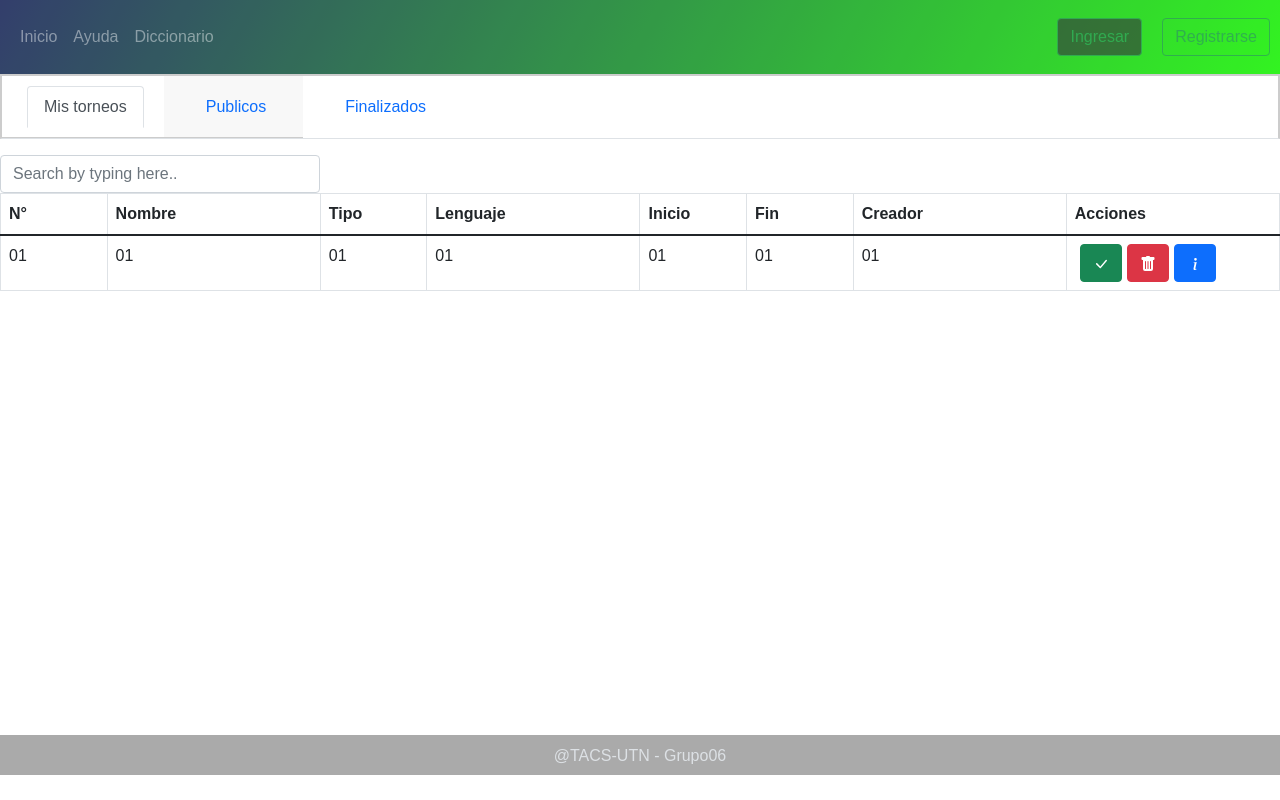
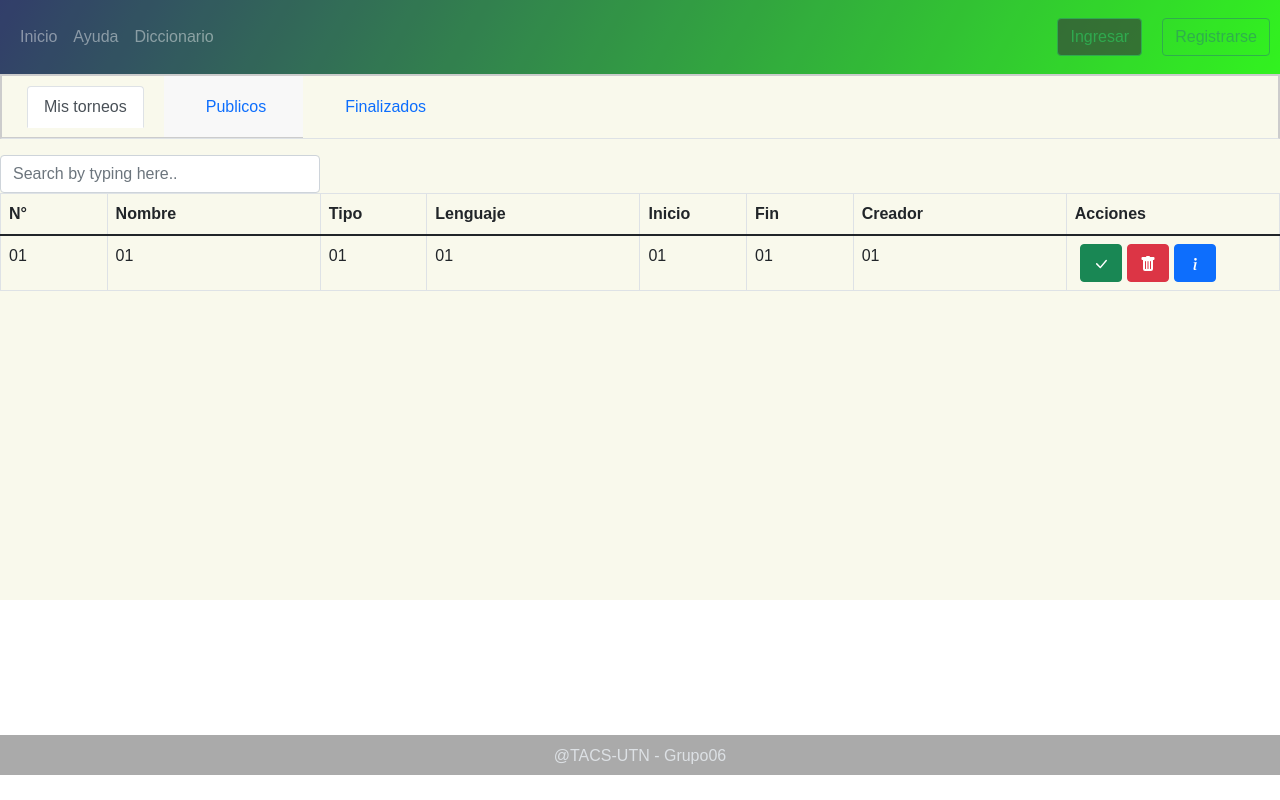
Before and after one commit to MacarenaPesce/TACS-Wordle-grupo6, a React app in the folder frontend/: page /tourney in a window 1280 px wide. Built offline with nearby package versions, Linux system fonts and the light colour scheme.

Commit message:
formateando algunos archivos

```diff
--- a/frontend/src/components/footer/Footer.js
+++ b/frontend/src/components/footer/Footer.js
@@ -2,13 +2,10 @@ import React from 'react';
 import './Footer.css';
 
 function Footer() {
-
-
   return (
     <footer >
         @TACS-UTN - Grupo06
     </footer>
-
   );
 }
 
--- a/frontend/src/components/navbar/Navbar.js
+++ b/frontend/src/components/navbar/Navbar.js
@@ -3,11 +3,7 @@ import Navbar from 'react-bootstrap/Navbar'
 import Nav from 'react-bootstrap/Nav'
 import Container from 'react-bootstrap/Container'
 import './Navbar.css';
-import { Link } from 'react-router-dom';
 import useUser from '../../hooks/useUser';
-import {useRoute} from 'wouter'
-
-
 import IconButton from '@mui/material/IconButton'
 import ExitToAppIcon from '@mui/icons-material/ExitToApp';
 
--- a/frontend/src/pages/Tourney.css
+++ b/frontend/src/pages/Tourney.css
@@ -1,5 +1,6 @@
 .tourney{
-
+    background-color: rgba(245, 245, 220, 0.548);
+    min-height: 600px;
 }
 
 .NavTourney{
```
Also changed, not shown: frontend/src/pages/Tourney.js (+0 -33 lines), frontend/src/pages/sesion/Login.js (+3 -12 lines).
